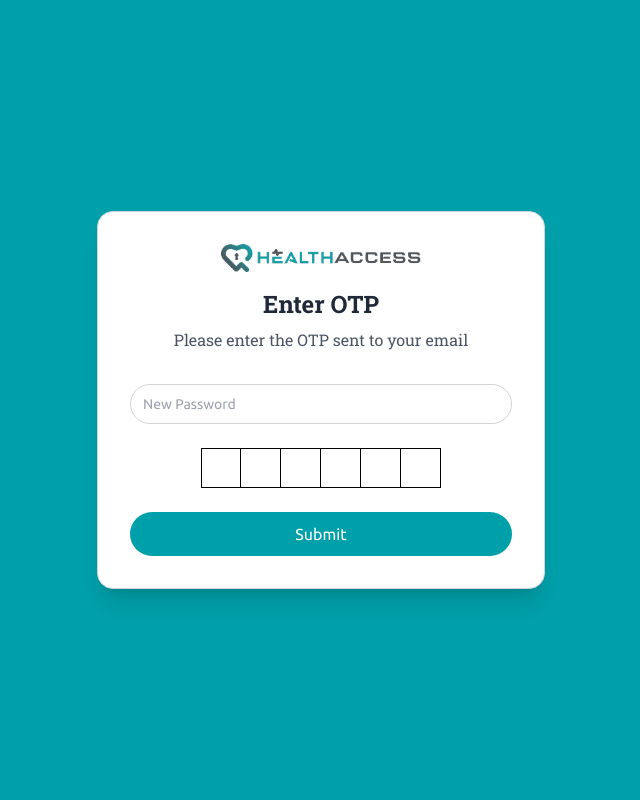
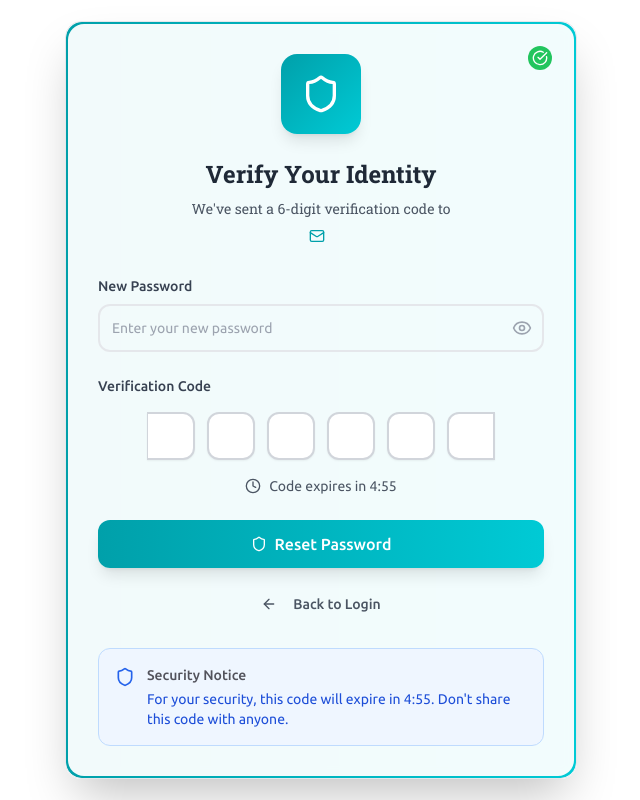
Before and after one commit to sakhiimam3/Health-Access, a Next.js app: page /otp in a window 1280 px wide. Shown: the whole page, without its empty margins (319-959 px from the left). Built offline with nearby package versions, Linux system fonts and the light colour scheme; no server answers.

Commit message:
Refactor OTP and Forgot Password pages to streamline routing and enhance user experience; update API endpoints for password reset functionality and improve UI elements with a timer for OTP expiration and resend options.

```diff
--- a/src/app/(auth)/forgot-password/page.tsx
+++ b/src/app/(auth)/forgot-password/page.tsx
@@ -34,7 +34,7 @@ const ForgotPassword = () => {
       onSuccess: () => {
         toast.success("Email sent successfully", {
           onClose() {
-            router.push(`/partner/otp?email=${data.email}`);
+            router.push(`/otp?email=${data.email}`);
           },
         });
       },
--- a/src/app/(auth)/otp/page.tsx
+++ b/src/app/(auth)/otp/page.tsx
@@ -1,28 +1,30 @@
-"use client";
+"use client"
 
-import React, { Suspense } from "react";
-import { useForm } from "react-hook-form";
-import { zodResolver } from "@hookform/resolvers/zod";
-import { toast } from "react-toastify";
-import { useRouter, useSearchParams } from "next/navigation";
-import {
-  InputOTP,
-  InputOTPGroup,
-  InputOTPSlot,
-} from "@/components/ui/input-otp"; // Import Shadcn OTP components
-import ButtonTheme from "@/components/shared/ButtonTheme";
-import { OTPForm, otpSchema } from "@/lib/schema"; // Ensure these are defined
-import Image from "next/image"; // Import Image component for logo
-import { FormField } from "@/components/ui/form";
-import { Input } from "@/components/ui/input";
-import { useVerifyOTP } from "@/lib/hooks";
-import { AxiosError } from "axios";
+import { Suspense, useState, useEffect } from "react"
+import { useForm } from "react-hook-form"
+import { zodResolver } from "@hookform/resolvers/zod"
+import { toast } from "react-toastify"
+import { useRouter, useSearchParams } from "next/navigation"
+import { InputOTP, InputOTPGroup, InputOTPSlot } from "@/components/ui/input-otp"
+import ButtonTheme from "@/components/shared/ButtonTheme"
+import { type OTPForm, otpSchema } from "@/lib/schema"
+import { FormField } from "@/components/ui/form"
+import { Input } from "@/components/ui/input"
+import { useVerifyOTP } from "@/lib/hooks"
+import { AxiosError } from "axios"
+import { Eye, EyeOff, Shield, Mail, Clock, CheckCircle, ArrowLeft, RefreshCw } from "lucide-react"
+import { Button } from "@/components/ui/button"
+import { Card, CardContent } from "@/components/ui/card"
 
 const OTPPage = () => {
-  const router = useRouter();
-  const searchParams = useSearchParams();
-  const { mutate: verifyOTP, isPending } = useVerifyOTP();
-  const email = searchParams.get("email");
+  const router = useRouter()
+  const searchParams = useSearchParams()
+  const { mutate: verifyOTP, isPending } = useVerifyOTP()
+  const email = searchParams.get("email")
+  const [showPassword, setShowPassword] = useState(false)
+  const [timeLeft, setTimeLeft] = useState(300) // 5 minutes
+  const [canResend, setCanResend] = useState(false)
+
   const {
     handleSubmit,
     formState: { errors },
@@ -35,107 +37,242 @@ const OTPPage = () => {
       otp: "",
       newPassword: "",
     },
-  });
+  })
+
+  // Timer countdown
+  useEffect(() => {
+    if (timeLeft > 0) {
+      const timer = setTimeout(() => setTimeLeft(timeLeft - 1), 1000)
+      return () => clearTimeout(timer)
+    } else {
+      setCanResend(true)
+    }
+  }, [timeLeft])
+
+  const formatTime = (seconds: number) => {
+    const mins = Math.floor(seconds / 60)
+    const secs = seconds % 60
+    return `${mins}:${secs.toString().padStart(2, "0")}`
+  }
 
   const onSubmit = (data: OTPForm) => {
     const dataToSend = {
       email: email,
       newPassword: data.newPassword,
-      otp:data.otp,
-    };
+      otp: data.otp,
+    }
     verifyOTP(dataToSend, {
       onSuccess: () => {
         toast.success("Password reset successfully", {
           onClose() {
-            router.push("/partner/partner-login");
+            router.push("/login")
           },
-        });
+        })
       },
       onError: (error) => {
         if (error instanceof AxiosError) {
-          toast.error(error.response?.data.message);
+          toast.error(error.response?.data.message)
         }
       },
-    });
-  };
+    })
+  }
+
+  const handleResendOTP = () => {
+    // Add resend OTP logic here
+    setTimeLeft(300)
+    setCanResend(false)
+    toast.info("OTP resent successfully")
+  }
+
+  const otpValue = watch("otp")
+  const passwordValue = watch("newPassword")
+
   return (
-    <div className="min-h-screen bg-[#00A0AA] flex items-center justify-center p-4">
-      <div className="bg-white rounded-2xl shadow-xl w-full max-w-md p-8 border border-gray-300">
+    <div className="min-h-screen flex items-center justify-center p-4 relative overflow-hidden">
+      {/* Background decorative elements */}
+      <div className="absolute inset-0 overflow-hidden">
+        <div className="absolute -top-40 -right-40 w-80 h-80 bg-white/10 rounded-full blur-3xl"></div>
+        <div className="absolute -bottom-40 -left-40 w-80 h-80 bg-white/10 rounded-full blur-3xl"></div>
+        <div className="absolute top-1/2 left-1/2 transform -translate-x-1/2 -translate-y-1/2 w-96 h-96 bg-white/5 rounded-full blur-3xl"></div>
+      </div>
+
+      <Card className="w-full max-w-lg relative z-10 shadow-2xl bg-white/95 backdrop-blur-sm rounded-2xl overflow-hidden">
+        {/* Gradient border effect */}
+        <div className="absolute inset-0 bg-gradient-to-r from-[#00A0AA] via-[#00B5C0] to-[#00CAD5] rounded-2xl p-0.5">
+          <div className="bg-white/95 backdrop-blur-sm rounded-2xl h-full w-full"></div>
+        </div>
+
+        <CardContent className="relative z-10 p-8">
+          {/* Header */}
           <div className="text-center mb-8">
-          <Image
-            src="/images/logo.png"
-            alt="Logo"
-            width={200}
-            height={200}
-            className="mx-auto mb-4"
-          />
-          <h1 className="text-2xl font-bold text-gray-800 mb-2 font-roboto">
-            Enter OTP
-          </h1>
-          <p className="text-gray-600 font-roboto">
-            Please enter the OTP sent to your email
+            <div className="relative mb-6">
+              <div className="w-20 h-20 bg-gradient-to-br from-[#00A0AA] to-[#00CAD5] rounded-2xl mx-auto flex items-center justify-center shadow-lg">
+                <Shield className="w-10 h-10 text-white" />
+              </div>
+              <div className="absolute -top-2 -right-2 w-6 h-6 bg-green-500 rounded-full flex items-center justify-center">
+                <CheckCircle className="w-4 h-4 text-white" />
+              </div>
+            </div>
+
+            <h1 className="text-2xl font-bold text-gray-800 mb-2 font-roboto">Verify Your Identity</h1>
+            <p className="text-gray-600 font-roboto text-sm leading-relaxed">
+              We've sent a 6-digit verification code to
             </p>
+            <div className="flex items-center justify-center mt-2 text-[#00A0AA] font-medium">
+              <Mail className="w-4 h-4 mr-2" />
+              <span className="text-sm">{email}</span>
+            </div>
           </div>
 
           <form onSubmit={handleSubmit(onSubmit)} className="space-y-6">
-          <div>
+            {/* New Password Field */}
+            <div className="space-y-2">
+              <label className="text-sm font-medium text-gray-700 flex items-center">New Password</label>
+              <div className="relative">
                 <FormField
                   control={control}
                   name="newPassword"
                   render={({ field }) => (
                     <Input
                       {...field}
-                  placeholder="New Password"
-                  className="w-full placeholder:text-gray-400 rounded-full border border-gray-300"
-                  type="password"
+                      placeholder="Enter your new password"
+                      className="w-full pr-12 h-12 rounded-xl border-2 border-gray-200 focus:border-[#00A0AA] transition-colors placeholder:text-gray-400"
+                      type={showPassword ? "text" : "password"}
                     />
                   )}
                 />
+                <button
+                  type="button"
+                  onClick={() => setShowPassword(!showPassword)}
+                  className="absolute right-3 top-1/2 transform -translate-y-1/2 text-gray-400 hover:text-gray-600 transition-colors"
+                >
+                  {showPassword ? <EyeOff className="w-5 h-5" /> : <Eye className="w-5 h-5" />}
+                </button>
+              </div>
               {errors.newPassword && (
-              <p className="mt-1 text-sm text-red-600 text-center">
+                <p className="text-sm text-red-500 flex items-center mt-1">
+                  <span className="w-1 h-1 bg-red-500 rounded-full mr-2"></span>
                   {errors.newPassword.message}
                 </p>
               )}
             </div>
 
+            {/* OTP Input */}
+            <div className="space-y-4">
+              <label className="text-sm font-medium text-gray-700 flex items-center">Verification Code</label>
+
               <div className="flex justify-center">
-            <InputOTP
-              maxLength={6}
-              value={watch("otp")}
-              onChange={(value) => setValue("otp", value)}
-            >
-              <InputOTPGroup>
+                <InputOTP maxLength={6} value={otpValue} onChange={(value) => setValue("otp", value)} className="gap-3">
+                  <InputOTPGroup className="gap-3">
                     {[...Array(6)].map((_, i) => (
-                  <InputOTPSlot key={i} index={i} />
+                      <InputOTPSlot
+                        key={i}
+                        index={i}
+                        className="w-12 h-12 text-lg font-semibold border-2 border-gray-300 rounded-xl focus:border-[#00A0AA] hover:border-gray-400 transition-colors bg-white shadow-sm"
+                      />
                     ))}
                   </InputOTPGroup>
                 </InputOTP>
+              </div>
 
-
-          </div>
               {errors.otp && (
-              <p className=" text-sm text-red-600 text-center">
+                <p className="text-sm text-red-500 text-center flex items-center justify-center">
+                  <span className="w-1 h-1 bg-red-500 rounded-full mr-2"></span>
                   {errors.otp.message}
                 </p>
               )}
+
+              {/* Timer and Resend */}
+              <div className="text-center space-y-3">
+                {!canResend ? (
+                  <div className="flex items-center justify-center text-gray-600 text-sm">
+                    <Clock className="w-4 h-4 mr-2" />
+                    <span>Code expires in {formatTime(timeLeft)}</span>
+                  </div>
+                ) : (
+                  <Button
+                    type="button"
+                    variant="ghost"
+                    onClick={handleResendOTP}
+                    className="text-[#00A0AA] hover:text-[#008A94] text-sm font-medium"
+                  >
+                    <RefreshCw className="w-4 h-4 mr-2" />
+                    Resend Code
+                  </Button>
+                )}
+              </div>
+            </div>
+
+            {/* Submit Button */}
+            <div className="space-y-4">
               <ButtonTheme
                 bgColor="#00A0AA"
                 textColor="text-white"
                 isLoading={isPending}
-            className="w-full rounded-full bg-[#00A0AA] text-white py-2 h-11 mt-6"
+                className="w-full h-12 rounded-xl bg-gradient-to-r from-[#00A0AA] to-[#00CAD5] text-white font-medium shadow-lg hover:shadow-xl transition-all duration-200 transform hover:scale-[1.02]"
+                disabled={!otpValue || !passwordValue || otpValue.length !== 6}
               >
-            {isPending ? "Submitting..." : "Submit"}
+                {isPending ? (
+                  <div className="flex items-center justify-center">
+                    <RefreshCw className="w-4 h-4 mr-2 animate-spin" />
+                    Verifying...
+                  </div>
+                ) : (
+                  <div className="flex items-center justify-center">
+                    <Shield className="w-4 h-4 mr-2" />
+                    Reset Password
+                  </div>
+                )}
               </ButtonTheme>
+
+              {/* Back to Login */}
+              <Button
+                type="button"
+                variant="ghost"
+                onClick={() => router.push("/partner/partner-login")}
+                className="w-full text-gray-600 hover:text-gray-800 font-medium"
+              >
+                <ArrowLeft className="w-4 h-4 mr-2" />
+                Back to Login
+              </Button>
+            </div>
           </form>
+
+          {/* Security Notice */}
+          <div className="mt-6 p-4 bg-blue-50 rounded-xl border border-blue-200">
+            <div className="flex items-start space-x-3">
+              <Shield className="w-5 h-5 text-blue-600 mt-0.5 flex-shrink-0" />
+              <div className="text-sm text-blue-800">
+                <p className="font-medium mb-1">Security Notice</p>
+                <p className="text-blue-700">
+                  For your security, this code will expire in {formatTime(timeLeft)}. Don't share this code with anyone.
+                </p>
               </div>
             </div>
-  );
-};
+          </div>
+        </CardContent>
+      </Card>
+    </div>
+  )
+}
+
+const LoadingSpinner = () => (
+  <div className="min-h-screen bg-gradient-to-br from-[#00A0AA] via-[#00B5C0] to-[#00CAD5] flex items-center justify-center">
+    <div className="bg-white/95 backdrop-blur-sm rounded-2xl p-8 shadow-2xl">
+      <div className="flex items-center space-x-3">
+        <RefreshCw className="w-6 h-6 text-[#00A0AA] animate-spin" />
+        <span className="text-gray-700 font-medium">Loading verification page...</span>
+      </div>
+    </div>
+  </div>
+)
+
 const OTPWrapper = () => {
   return (
-    <Suspense fallback={<div>Loading...</div>}>
+    <Suspense fallback={<LoadingSpinner />}>
       <OTPPage />
     </Suspense>
-  );
-};
-export default OTPWrapper;
+  )
+}
+
+export default OTPWrapper
--- a/src/lib/hooks.ts
+++ b/src/lib/hooks.ts
@@ -44,7 +44,7 @@ export const useLogin = () => {
 
 export const useRequestResetPartner = () => {
   const { mutate, isPending, error } = useApiMutation<void, ForgotPasswordForm>(
-    "/v1/api/auth/partner/password/request-reset",
+    "/v1/api/auth/password/request-reset",
     "POST"
   );
   return { mutate, isPending, error };
@@ -52,7 +52,7 @@ export const useRequestResetPartner = () => {
 
 export const useVerifyOTP = () => {
   const { mutate, isPending, error } = useApiMutation<void, OTPForm>(
-    "/v1/api/auth/partner/password/reset",
+    "/v1/api/auth/password/reset",
     "POST"
   );
   return { mutate, isPending, error };
```
Lines whose indentation alone changed are shown as unchanged.
